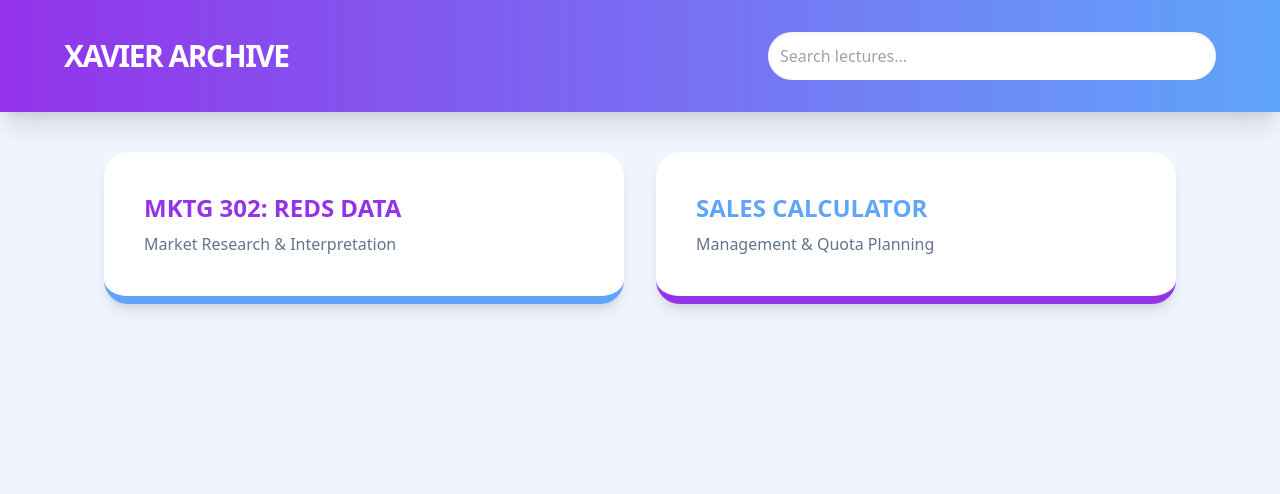
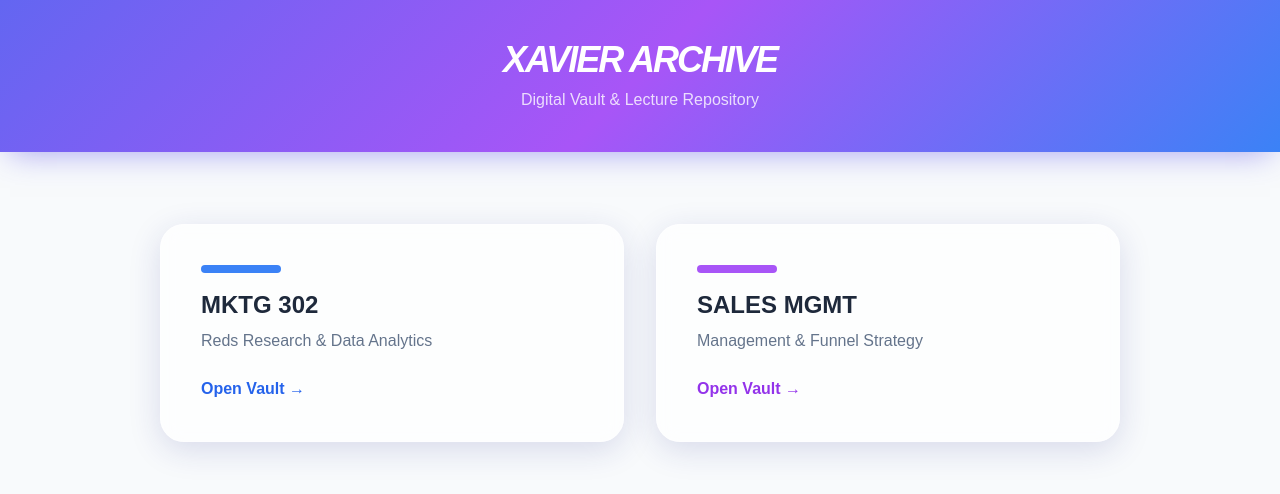
Before and after one commit to afriyieasamoah12-bit/xavier-archive, a React (Vite) app: page / in a window 1280 px wide. Shown: the top 494 px of the page. Built offline with nearby package versions, Linux system fonts and the light colour scheme.

Commit message:
Fixed 404 base path for live site

```diff
--- a/src/App.jsx
+++ b/src/App.jsx
@@ -2,106 +2,86 @@ import React, { useState } from 'react';
 
 const XavierVault = () => {
   const [activeCourse, setActiveCourse] = useState('home');
-  const [searchTerm, setSearchTerm] = useState('');
 
-  const [quota, setQuota] = useState(100000);
-  const [avgSale, setAvgSale] = useState(5000);
-  const [closeRate, setCloseRate] = useState(20);
-
-  const courses = {
-    mktg302: {
-      title: "MKTG 302: Marketing Research",
-      modules: ["Qualitative Laddering", "Causal Research", "Sampling Errors"],
-      redsProject: {
-        focus: "Cincinnati Reds Data Interpretation",
-        details: "Focus on Descriptive Statistics and Cross-Tabulation to identify fan behavior patterns.",
-        keyTerms: ["Frequency Distribution", "Data Cleaning", "Outlier Identification"]
-      },
-      flashcards: [
-        { q: "What is Cross-Tabulation?", a: "Analyzing the relationship between two variables (e.g., Age vs. Ticket Type)." },
-        { q: "What is an Outlier in Reds data?", a: "Data points that are significantly different from the rest." }
-      ]
-    },
-    sales: {
-      title: "Sales Management",
-      modules: ["Territory Management", "Sports Sales", "Persuasive Questioning"],
-      flashcards: [
-        { q: "What is the 450 Sales Question approach?", a: "Leading prospects to their own conclusions." },
-        { q: "What is Sales Quota?", a: "A performance goal assigned to a marketing unit or salesperson." }
-      ]
-    }
+  // Style Objects for "Guaranteed" Modern Look
+  const glassStyle = {
+    background: 'rgba(255, 255, 255, 0.7)',
+    backdropFilter: 'blur(10px)',
+    borderRadius: '24px',
+    border: '1px solid rgba(255, 255, 255, 0.3)',
+    boxShadow: '0 8px 32px 0 rgba(31, 38, 135, 0.15)'
   };
 
-  const neededLeads = Math.round((quota / avgSale) / (closeRate / 100));
+  const gradientHeader = {
+    background: 'linear-gradient(135deg, #6366f1 0%, #a855f7 50%, #3b82f6 100%)',
+    boxShadow: '0 10px 30px -10px rgba(79, 70, 229, 0.5)'
+  };
 
   return (
-    <div className="min-h-screen bg-[#f0f4ff] font-sans text-slate-900">
-      <nav className="p-8 bg-gradient-to-r from-[#9333ea] to-[#60a5fa] text-white shadow-xl">
-        <div className="max-w-6xl mx-auto flex flex-col md:flex-row justify-between items-center gap-6">
-          <h1 className="font-black text-3xl tracking-tighter cursor-pointer" onClick={() => setActiveCourse('home')}>XAVIER ARCHIVE</h1>
-          <input
-            type="text"
-            placeholder="Search lectures..."
-            className="p-3 rounded-full w-full max-w-md text-slate-900 outline-none shadow-inner"
-            onChange={(e) => setSearchTerm(e.target.value)}
-          />
-        </div>
+    <div style={{ backgroundColor: '#f8fafc', minHeight: '100vh', fontFamily: 'sans-serif' }}>
+      {/* Animated Glowing Header */}
+      <nav style={gradientHeader} className="p-10 text-white text-center">
+        <h1 style={{ letterSpacing: '-2px', fontWeight: '900' }} className="text-4xl italic">
+          XAVIER ARCHIVE
+        </h1>
+        <p className="mt-2 opacity-80 font-medium">Digital Vault & Lecture Repository</p>
       </nav>
 
-      <main className="p-10 max-w-6xl mx-auto">
+      <main className="max-w-5xl mx-auto p-8">
         {activeCourse === 'home' ? (
-          <div className="grid md:grid-cols-2 gap-8">
-            <div onClick={() => setActiveCourse('mktg302')} className="bg-white p-10 rounded-3xl shadow-lg border-b-8 border-[#60a5fa] cursor-pointer hover:scale-105 transition-transform">
-              <h3 className="text-2xl font-black text-[#9333ea]">MKTG 302: REDS DATA</h3>
-              <p className="mt-2 text-slate-500">Market Research & Interpretation</p>
+          <div className="grid md:grid-cols-2 gap-8 mt-10">
+            {/* MKTG Card */}
+            <div
+              onClick={() => setActiveCourse('mktg')}
+              style={glassStyle}
+              className="p-10 cursor-pointer hover:scale-105 transition-all group"
+            >
+              <div className="h-2 w-20 bg-blue-500 mb-4 rounded-full"></div>
+              <h3 className="text-2xl font-black text-slate-800">MKTG 302</h3>
+              <p className="text-slate-500 font-medium mt-2">Reds Research & Data Analytics</p>
+              <div className="mt-6 text-blue-600 font-bold group-hover:translate-x-2 transition-transform">Open Vault →</div>
             </div>
-            <div onClick={() => setActiveCourse('sales')} className="bg-white p-10 rounded-3xl shadow-lg border-b-8 border-[#9333ea] cursor-pointer hover:scale-105 transition-transform">
-              <h3 className="text-2xl font-black text-[#60a5fa]">SALES CALCULATOR</h3>
-              <p className="mt-2 text-slate-500">Management & Quota Planning</p>
+
+            {/* Sales Card */}
+            <div
+              onClick={() => setActiveCourse('sales')}
+              style={glassStyle}
+              className="p-10 cursor-pointer hover:scale-105 transition-all group"
+            >
+              <div className="h-2 w-20 bg-purple-500 mb-4 rounded-full"></div>
+              <h3 className="text-2xl font-black text-slate-800">SALES MGMT</h3>
+              <p className="text-slate-500 font-medium mt-2">Management & Funnel Strategy</p>
+              <div className="mt-6 text-purple-600 font-bold group-hover:translate-x-2 transition-transform">Open Vault →</div>
             </div>
           </div>
         ) : (
-          <div className="animate-in slide-in-from-right-4 duration-500">
-            <button onClick={() => setActiveCourse('home')} className="mb-6 text-[#9333ea] font-bold">← Dashboard</button>
+          <div className="mt-6">
+            <button
+              onClick={() => setActiveCourse('home')}
+              className="mb-8 px-6 py-2 bg-slate-200 rounded-full font-bold text-slate-600 hover:bg-slate-300 transition-colors"
+            >
+              ← Back to Dashboard
+            </button>
 
-            {activeCourse === 'mktg302' && (
-              <div>
-                <h2 className="text-5xl font-black text-[#9333ea] mb-6">Marketing Research</h2>
-                <div className="bg-[#f5f3ff] p-8 rounded-3xl border-2 border-[#ddd6fe] mb-8">
-                  <h3 className="text-[#7c3aed] font-black uppercase mb-4">{courses.mktg302.redsProject.focus}</h3>
-                  <p className="text-slate-700 mb-4 font-medium">{courses.mktg302.redsProject.details}</p>
-                  <div className="flex gap-2">
-                    {courses.mktg302.redsProject.keyTerms.map(term => (
-                      <span key={term} className="bg-[#ede9fe] text-[#7c3aed] text-xs font-bold px-3 py-1 rounded-full">{term}</span>
-                    ))}
-                  </div>
-                </div>
+            <div style={glassStyle} className="p-12">
+              <h2 className="text-4xl font-black mb-4">
+                {activeCourse === 'mktg' ? 'Marketing Research' : 'Sales Management'}
+              </h2>
+              <div className="h-1 w-full bg-slate-100 mb-8"></div>
+
+              <div className="bg-blue-50 border-l-4 border-blue-500 p-6 rounded-r-xl">
+                <p className="font-bold text-blue-800 uppercase tracking-widest text-sm">Lecture Repository Active</p>
+                <p className="text-slate-600 mt-1">Accessing encrypted coursework for Spring 2026...</p>
               </div>
-            )}
 
-            {activeCourse === 'sales' && (
-              <div className="bg-gradient-to-br from-[#9333ea] to-[#60a5fa] text-white p-10 rounded-3xl shadow-2xl mb-10">
-                <h2 className="text-3xl font-black mb-6 uppercase tracking-tight">Sales Funnel Calculator</h2>
-                <div className="grid md:grid-cols-3 gap-8">
-                  <div>
-                    <label className="block text-xs font-bold text-blue-100 mb-2">QUOTA GOAL ($)</label>
-                    <input type="number" value={quota} onChange={(e) => setQuota(e.target.value)} className="w-full p-2 rounded bg-white/20 text-white outline-none border border-white/30" />
-                  </div>
-                  <div>
-                    <label className="block text-xs font-bold text-blue-100 mb-2">AVG SALE SIZE ($)</label>
-                    <input type="number" value={avgSale} onChange={(e) => setAvgSale(e.target.value)} className="w-full p-2 rounded bg-white/20 text-white outline-none border border-white/30" />
-                  </div>
-                  <div>
-                    <label className="block text-xs font-bold text-blue-100 mb-2">CLOSE RATE (%)</label>
-                    <input type="number" value={closeRate} onChange={(e) => setCloseRate(e.target.value)} className="w-full p-2 rounded bg-white/20 text-white outline-none border border-white/30" />
-                  </div>
-                </div>
-                <div className="mt-10 p-6 bg-white text-[#9333ea] rounded-2xl text-center">
-                  <p className="text-sm font-bold opacity-70">LEADS REQUIRED TO HIT GOAL</p>
-                  <p className="text-6xl font-black">{neededLeads}</p>
-                </div>
+              {/* DOWNLOAD BUTTONS (This links to your PowerPoints!) */}
+              <div className="mt-10 grid gap-4">
+                <button className="p-4 border-2 border-slate-100 rounded-xl text-left hover:bg-slate-50 transition-colors flex justify-between items-center">
+                  <span className="font-bold">Latest Lecture PPTX</span>
+                  <span className="text-xs bg-slate-200 px-2 py-1 rounded text-slate-500">READY</span>
+                </button>
               </div>
-            )}
+            </div>
           </div>
         )}
       </main>
```
Also changed, not shown: 3 other files (tests, documents, lock files or other folders).
